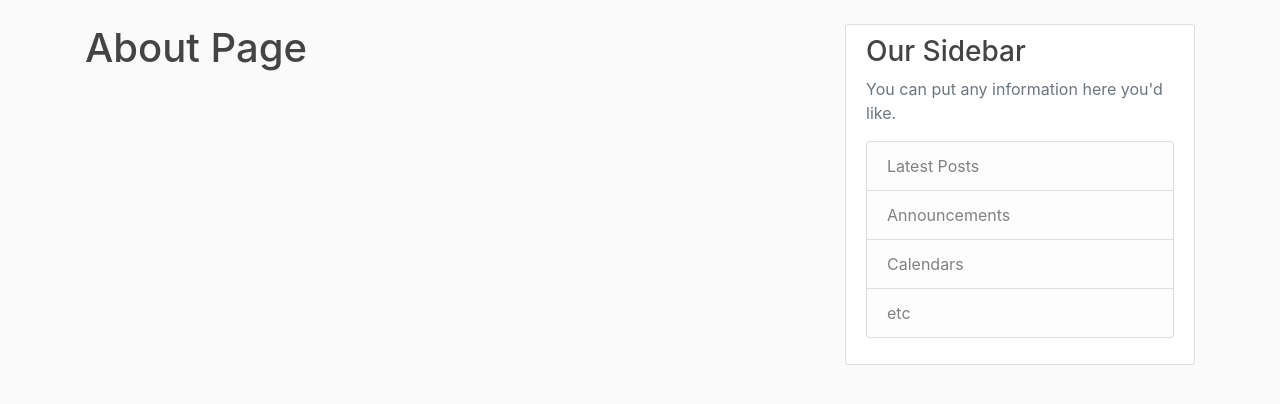
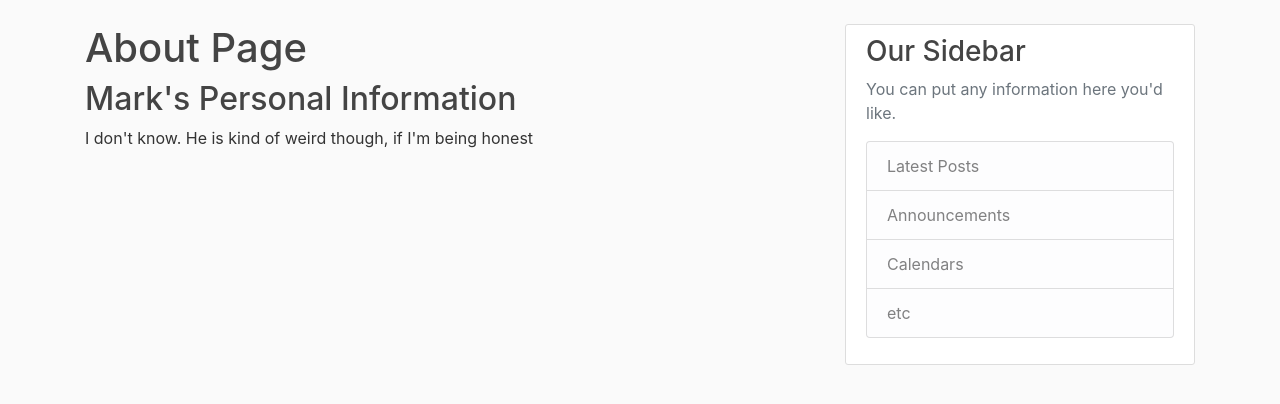
Before and after one commit to Markay12/FlaskBlog, a Flask app: page /about in a window 1280 px wide. Shown: the part 56-460 px from the top of the page. Run offline with Flask 2, Linux system fonts and the light colour scheme; some libraries are stand-ins or nearby versions.

Commit message:
random added text

```diff
--- a/templates/about.html
+++ b/templates/about.html
@@ -1,4 +1,6 @@
 {% extends "layout.html" %}
 {% block content %}
     <h1>About Page</h1>
+    <h2>Mark's Personal Information</h2>
+    <p>I don't know. He is kind of weird though, if I'm being honest</p>
 {% endblock content %}
```
